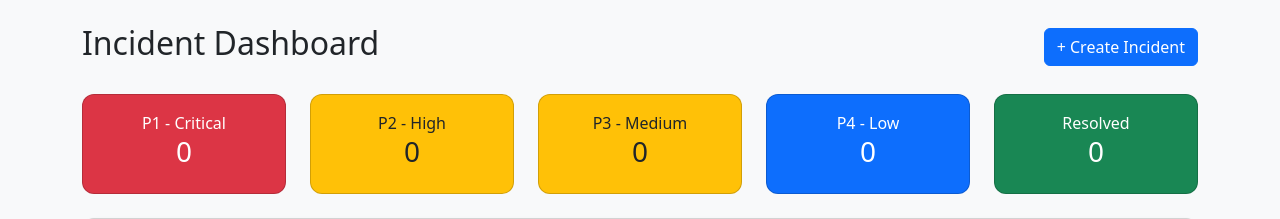
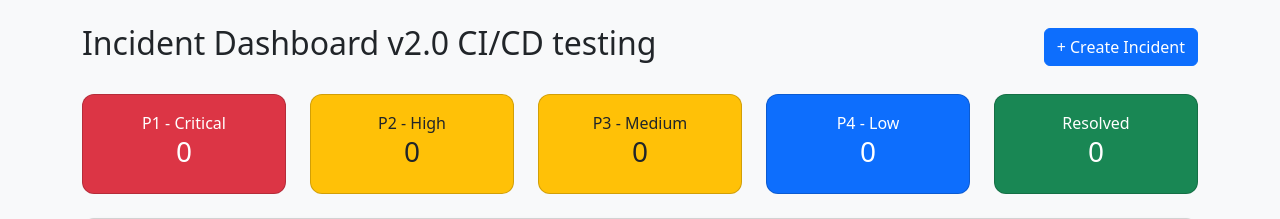
Before and after one commit to Pillasaivenkateshkumar/incident-system, a Django app: page / in a window 1280 px wide. Shown: the part 54-273 px from the top of the page. Run offline with Django 5.2, Linux system fonts and the light colour scheme; data that the repository does not hold is empty.

Commit message:
Testing demo

```diff
--- a/incidents/templates/incidents/index.html
+++ b/incidents/templates/incidents/index.html
@@ -3,7 +3,7 @@
 {% block content %}
 
 <div class="d-flex justify-content-between align-items-center mb-4">
-    <h2>Incident Dashboard</h2>
+    <h2>Incident Dashboard v2.0 CI/CD testing</h2>
     <a href="{% url 'create' %}" class="btn btn-primary">+ Create Incident</a>
 </div>
 
```
